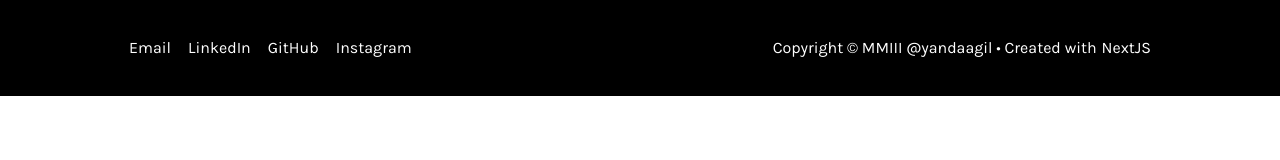
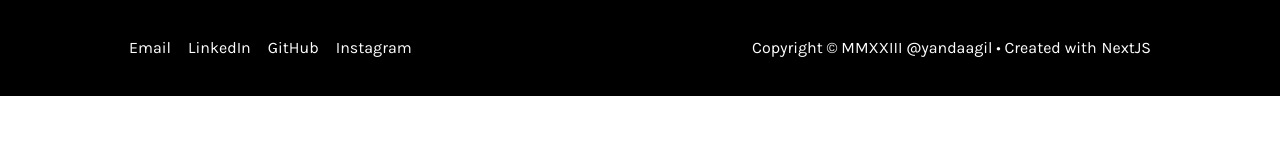
Before and after one commit to yandaagil/personal-web, a Next.js app: page /components/footer in a window 1280 px wide. Shown: the top 160 px of the page. Built offline with nearby package versions, Linux system fonts and the light colour scheme.

Commit message:
update footer

```diff
--- a/src/pages/components/footer.jsx
+++ b/src/pages/components/footer.jsx
@@ -30,7 +30,7 @@ const Footer = () => {
             </a>
           </div>
           <p>
-            Copyright © MMIII @yandaagil • Created with{" "}
+            Copyright © MMXXIII @yandaagil • Created with{" "}
             <a href="https://nextjs.org/" className="btn" target="__blank">
               NextJS
             </a>
```
